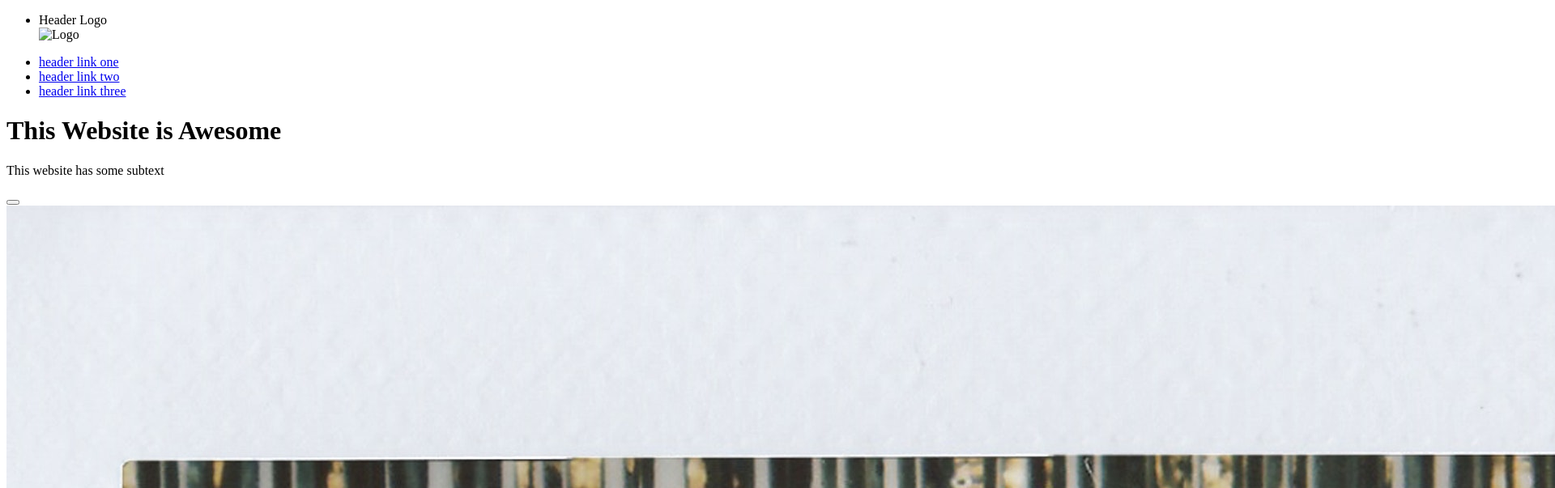
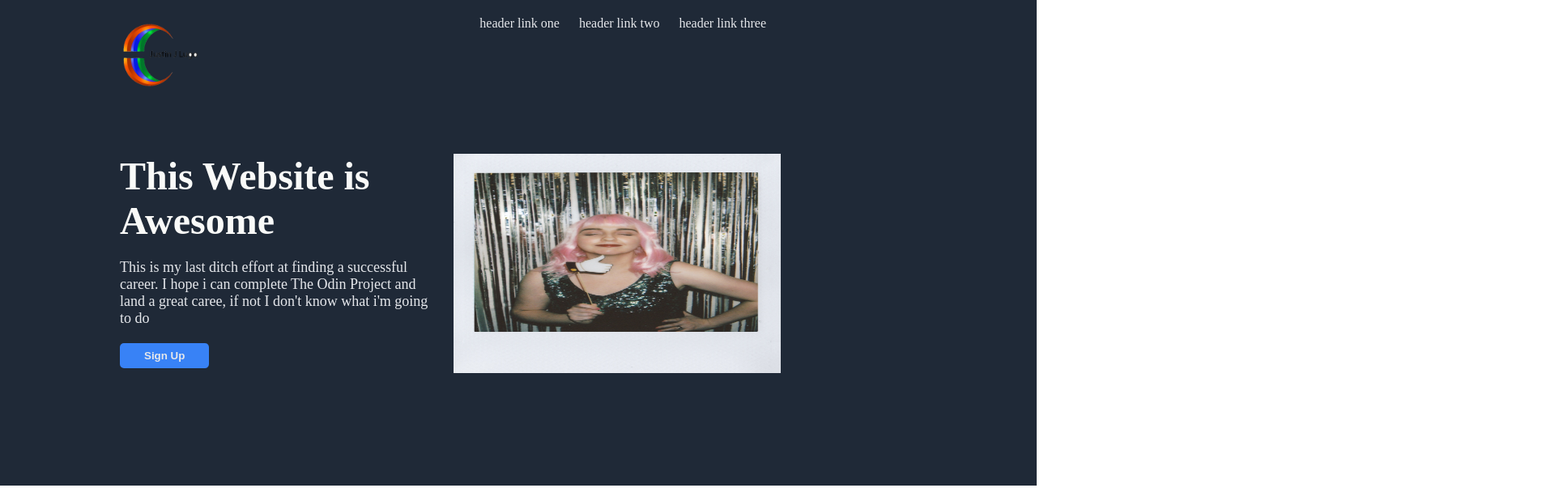
Before and after one commit to Aodj05/Odin-Landing-Page, a plain HTML site: page index.html in a window 1280 px wide. Shown: the top 603 px of the page at 81% size, 1920 px wide, since content can reach past the window. Drawn offline with Linux system fonts and the light colour scheme.

Commit message:
flexbox/css/refactoring
setup flexbox. refactored html. added css

```diff
--- a/index.html
+++ b/index.html
@@ -4,27 +4,27 @@
 	<meta charset="utf-8">
 	<meta name="viewport" content="width=device-width, initial-scale=1">
 	<title>Landing Page</title>
+	<link rel="stylesheet" type="text/css" href="style.css">
 </head>
 <body>
-	<div class="header">
-		<ul class="right-logo">
-			<li>Header Logo</li>
-			<img src="" alt="Logo">
-		</ul>
-		<ul class="left-links">
-			<li><a href="#">header link one</li></a>
-			<li><a href="#"> header link two</a></li>
-			<li><a href="#"> header link three</a></li>
-		</ul>
-		<div class="sign-up">
-			<h1>This Website is Awesome</h1>
-			<p>This website has some subtext</p>
-			<button></button>
-		</div>
-		<div class="img">
+	<header class="header">
+		<nav class="logo-links">
+			<img class="logo" src="img/Logo.png" alt="Logo">
+			<div class="links">
+				<a href="#">header link one</a>
+			    <a href="#">header link two</a>
+				<a href="#">header link three</a>
+			</div>
+		</nav>
+		<div class="header-content">
+			<section class="hc-left">
+				<h1 class="hctitle">This Website is Awesome</h1>
+				<p class="hcp">This is my last ditch effort at finding a successful career. I hope i can complete The Odin Project and land a great caree, if not I don't know what i'm going to do</p>
+				<button class="hcbtn">Sign Up</button>
+			</section>
 			<img src="img/pexels-lisa-6311995.jpg" alt="Lisa @ Pexels.com, thank you lisa">
 		</div>
-	</div>
+	</header>
 
 </body>
 </html>
--- /dev/null
+++ b/style.css
@@ -0,0 +1,76 @@
+*{
+	margin: 0;
+	padding: 0;
+	box-sizing: border-box;
+}
+
+.header {
+	background-color: #1F2937;
+	height: 600px;
+}
+
+.header .logo-links {
+	width: 80%;
+	margin: 0 auto;
+	padding: 20px;
+	padding-right: 196px;
+	display: flex;
+	justify-content: space-between;
+}
+
+.header .logo-links .logo {
+	color: #F9FAF8;
+	font-size: 24px;
+	font-weight: bold;
+	width: 100px;
+    height: 100px;
+}
+
+.header .logo-links .links a {
+	color: #E5E7EB;
+	text-decoration: none;
+	padding: 10px;
+}
+
+.header .header-content {
+	display: flex;
+	width: 80%;
+	margin: 30px auto;
+	padding: 20px;
+    justify-content: space-between;
+}
+
+.header .hcleft {
+	width: 30%;
+	margin-top: 50px;
+}
+
+.header .hctitle { /* .header .hcleft .hctitle */
+	color: #F9FAF8;
+	font-size: 48px;
+	font-weight: 800;
+}
+
+.header .hcp { /* .header .hcleft .hcp*/
+	margin-top: 20px;
+	margin-bottom: 20px;
+	color: #E5E7EB;
+	font-size: 18px;
+	width: 397px;
+}
+
+.header .hcbtn { /*.header .hcleft .hcbtn*/
+	padding: 8px 30px;
+	background-color: #3882F6;
+	border: none;
+	color: #E5E7EB;
+	font-weight: bold;
+	border-radius: 5px;
+}
+
+.header-content img {
+	margin-right: 168px;
+	width: 500px;
+	height: 271px;
+	align-self: end;
+}
```
Also changed, not shown: img/Logo.png (added).
